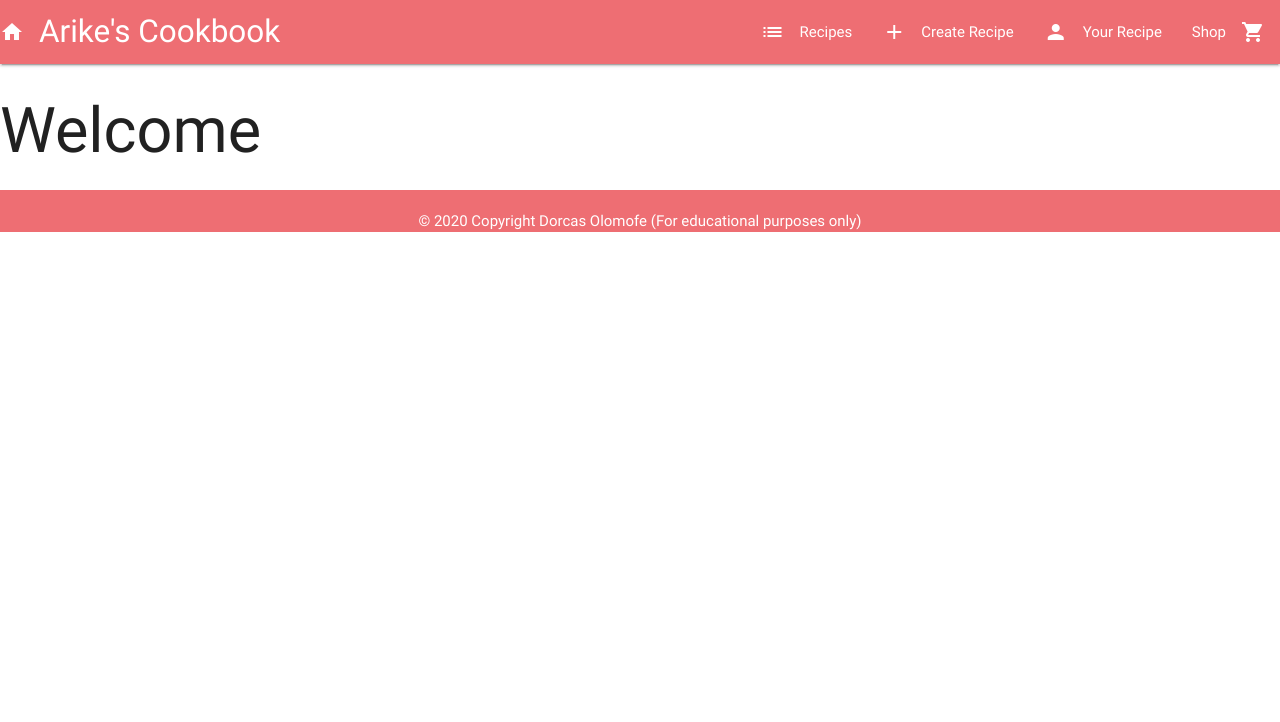
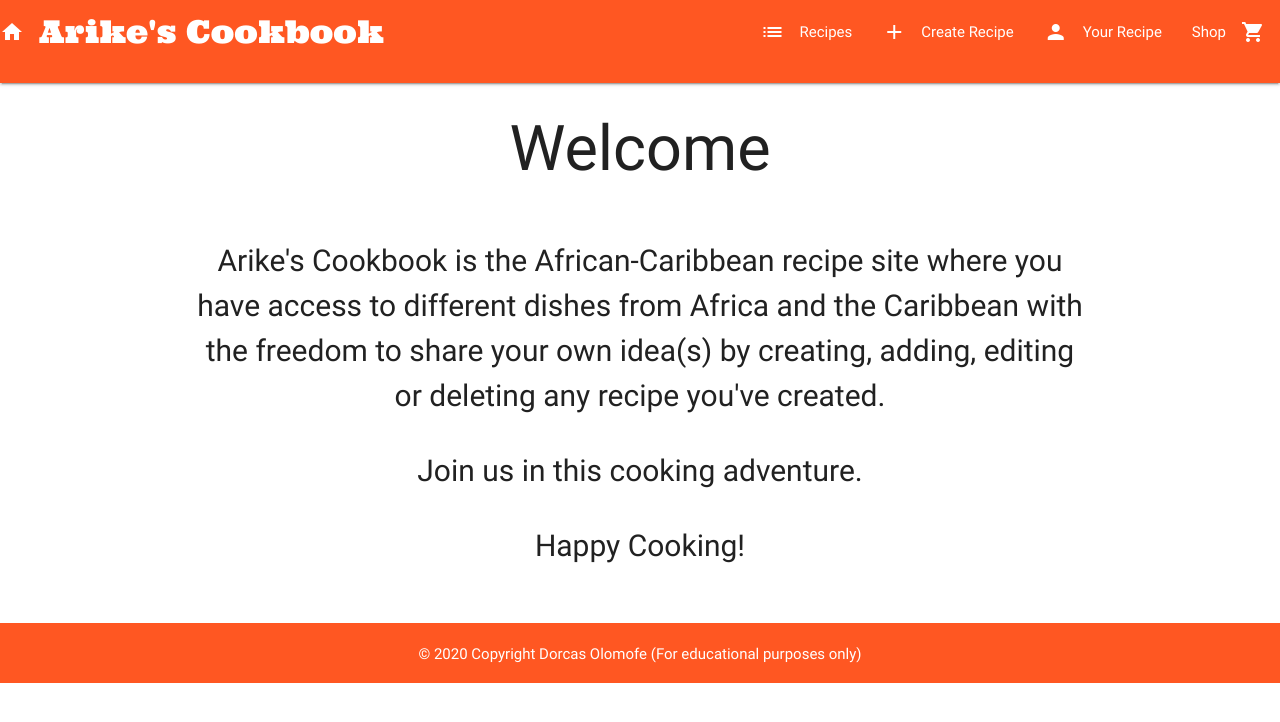
Before and after one commit to Dorcas-Amoo/ms3-project-arikescookbook, a Flask app: page / in a window 1280 px wide. Shown: the top 722 px of the page. Run offline with Flask 2, Linux system fonts and the light colour scheme; some libraries are stand-ins or nearby versions.

Commit message:
Added general styling to base.html and index.html

```diff
--- a/static/css/style.css
+++ b/static/css/style.css
@@ -1,9 +1,32 @@
+@import url('https://fonts.googleapis.com/css2?family=Ultra&display=swap:100,200,300,400,500,600,700');
+
+.brand-logo {
+    font-family: 'ultra', serif;
+    font-size: 2em;
+}
+
+nav{
+    height: 5.5em;
+}
+
+.welcome-msg {
+    font-size: 30px;
+}
+
 body {
     display: flex;
     min-height: 100vh;
     flex-direction: column;
-  }
+}
 
-  main {
+main {
     flex: 1 0 auto;
-  }
+}
+
+footer {
+    height: 4em;
+}
+
+.page-footer{
+    margin-top: .3em;
+}
--- a/templates/base.html
+++ b/templates/base.html
@@ -12,7 +12,7 @@
     <body>
         <header>
             <nav>
-                <div class="nav-wrapper">
+                <div class="nav-wrapper deep-orange">
                     <a href="#!" class="brand-logo"><i class="material-icons">home</i>Arike's Cookbook</a>
                     <ul class="right hide-on-med-and-down">
                     <li><a href="recipes.html"><i class="material-icons left">list</i>Recipes</a></li>
@@ -27,7 +27,7 @@
         {% block content %}
         {% endblock %}
 
-        <footer class="page-footer footer-copyright center-align">
+        <footer class="page-footer footer-copyright center-align deep-orange">
             © 2020 Copyright Dorcas Olomofe (For educational purposes only)
         </footer>
 
--- a/templates/index.html
+++ b/templates/index.html
@@ -1,6 +1,23 @@
 {% extends "base.html" %} {% block content %}
 
-<h1 class="main-heading">Welcome</h1>
+<h1 class="main-heading center-align">Welcome</h1>
 
+<div class="container">
+	<div class="row">
 
+		<div class="col s12 welcome-msg center-align">
+            <p>
+                Arike's Cookbook is the African-Caribbean recipe site where you have access to different dishes from Africa and the Caribbean with the freedom to share your own idea(s) by creating, adding, editing or deleting any recipe you've created.
+            </p>
+
+            <p>
+                Join us in this cooking adventure.
+            </p>
+
+            <p>
+                Happy Cooking!
+            </p>
+		</div>
+	</div>
+</div>
 {% endblock %}
```
